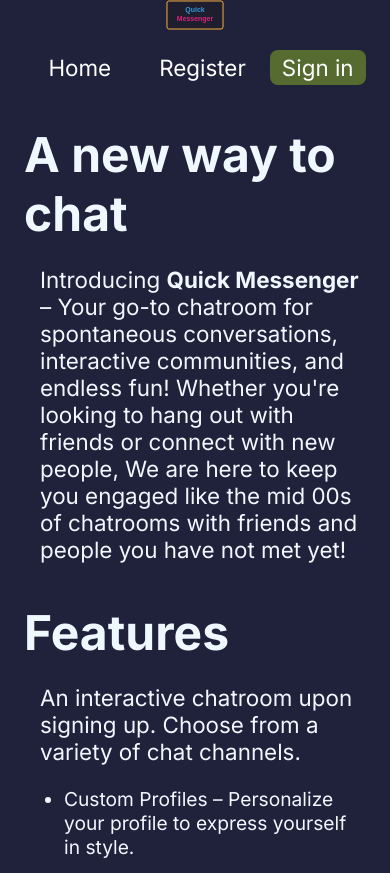
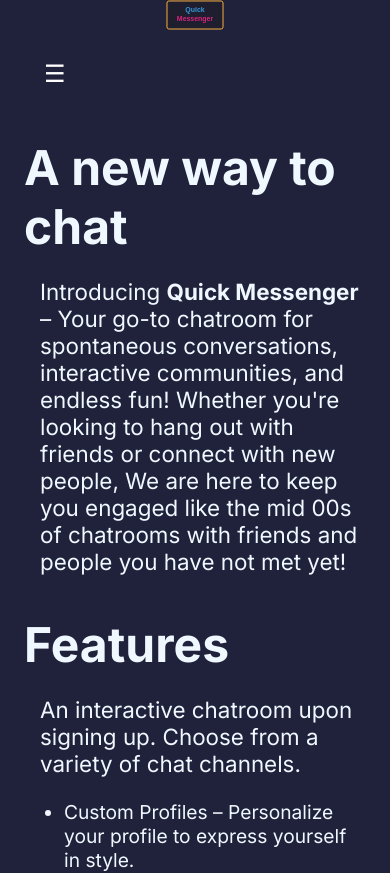
Before and after one commit to WesloTheWeb/QuickMessenger, a Next.js app: page / in a window 390 px wide. Shown: the top 873 px of the page. Built offline with nearby package versions, Linux system fonts and the light colour scheme; a web font is replaced by a local one.

Commit message:
mobile responsiveness work begin

```diff
--- a/src/components/Header/Header.module.scss
+++ b/src/components/Header/Header.module.scss
@@ -42,6 +42,11 @@
 .navigationContainer {
     font-size: 1.4rem;
 
+    @media #{ $mq-smallScreen } {
+        display: none;
+    }
+
+
     button {
         display: inline-block;
         background-color: darkolivegreen;
@@ -53,3 +58,40 @@
         font-family: inherit;
     }
 }
+
+.hamburgerButton {
+    display: none;
+    font-size: 1.5rem;
+    background: none;
+    border: none;
+    color: #fff;
+    cursor: pointer;
+
+    @media #{$mq-smallScreen} {
+      display: block;
+    }
+  }
+
+  .mobileNav {
+    position: fixed;
+    top: 0;
+    right: 0;
+    bottom: 0;
+    width: 250px;
+    background-color: #333;
+    padding: 1rem;
+    display: flex;
+    flex-direction: column;
+    z-index: 1000;
+
+    a, button {
+      color: #fff;
+      text-decoration: none;
+      padding: 0.5rem 0;
+      font-size: 1.2rem;
+
+      &:hover {
+        color: blanchedalmond;
+      }
+    }
+  }
--- a/src/components/Header/Header.tsx
+++ b/src/components/Header/Header.tsx
@@ -1,9 +1,12 @@
 import Image from 'next/image';
+import Link from 'next/link';
 import NavigationBar from "./NavigationBar/NavigationBar";
+import MobileNavigationBar from './NavigationBar/Mobile/MobileNavigationBar';
+import { NavigationItem } from '@/interfaces/NavigationInterface';
 import classes from "./Header.module.scss";
-import Link from 'next/link';
+import MobileNavigationWrapper from './NavigationBar/Mobile/MobileNavigationWrapper';
 
-const { headerContainer, logoContainer, logoLink } = classes;
+const { headerContainer, logoLink } = classes;
 
 const Header = () => {
 
@@ -31,6 +34,8 @@ const Header = () => {
       </Link>
 
       <NavigationBar navigation={navigationLinks} />
+      <MobileNavigationWrapper navigation={navigationLinks} />
+      {/* <MobileNavigationBar navigation={navigationLinks} /> */}
     </section>
   );
 };
--- /dev/null
+++ b/src/components/Header/NavigationBar/Mobile/MobileNavigationBar.tsx
@@ -0,0 +1,57 @@
+'use client';
+
+import { useState } from 'react';
+import Link from 'next/link';
+import Overlay from "@/components/Modals/Overlay";
+import { NavigationItem } from '@/interfaces/NavigationInterface';
+import classes from '../../Header.module.scss';
+
+const { hamburgerButton, mobileNav } = classes;
+
+interface MobileNavigationBarProps {
+    navigation: NavigationItem[];
+    isLoggedIn: boolean;
+    onLogout: () => void;
+    onLoginClick: () => void;
+}
+
+const MobileNavigationBar = ({
+    navigation,
+    isLoggedIn,
+    onLogout,
+    onLoginClick
+}: MobileNavigationBarProps) => {
+    const [isOpen, setIsOpen] = useState(false);
+
+    const toggleMenu = () => setIsOpen(!isOpen);
+
+    return (
+        <>
+            <button onClick={toggleMenu} className={hamburgerButton}>
+                ☰
+            </button>
+            {isOpen && (
+                <>
+                    <Overlay onClick={toggleMenu} />
+                    <nav className={mobileNav}>
+                        {navigation.map((link, index) => (
+                            <Link key={index} href={link.path} onClick={toggleMenu}>
+                                {link.text}
+                            </Link>
+                        ))}
+                        {isLoggedIn ? (
+                            <>
+                                <Link href="/dashboard" onClick={toggleMenu}>Dashboard</Link>
+                                <button onClick={() => { onLogout(); toggleMenu(); }}>Logout</button>
+                            </>
+                        ) : (
+                            <button onClick={() => { onLoginClick(); toggleMenu(); }}>Sign in</button>
+                        )}
+                    </nav>
+                </>
+            )}
+        </>
+    );
+};
+
+export default MobileNavigationBar;
--- /dev/null
+++ b/src/components/Header/NavigationBar/Mobile/MobileNavigationWrapper.tsx
@@ -0,0 +1,57 @@
+'use client';
+
+import { useState, useEffect } from 'react';
+import { useRouter } from 'next/navigation';
+import MobileNavigationBar from './MobileNavigationBar';
+import { NavigationItem } from '@/interfaces/NavigationInterface';
+
+interface MobileNavigationWrapperProps {
+  navigation: NavigationItem[];
+}
+
+const MobileNavigationWrapper = ({ navigation }: MobileNavigationWrapperProps) => {
+  const [isLoggedIn, setIsLoggedIn] = useState(false);
+  const router = useRouter();
+
+  useEffect(() => {
+    const checkLoginStatus = () => {
+      const isTokenPresent = document.cookie.includes('token=');
+      setIsLoggedIn(isTokenPresent);
+    };
+
+    checkLoginStatus();
+    window.addEventListener('login', checkLoginStatus);
+    window.addEventListener('logout', checkLoginStatus);
+
+    return () => {
+      window.removeEventListener('login', checkLoginStatus);
+      window.removeEventListener('logout', checkLoginStatus);
+    };
+  }, []);
+
+  const handleLogout = async () => {
+    const response = await fetch('/api/logout', { method: 'POST' });
+    if (response.ok) {
+      document.cookie = 'token=; expires=Thu, 01 Jan 1970 00:00:00 UTC; path=/;';
+      setIsLoggedIn(false);
+      router.push('/');
+    }
+  };
+
+  const handleLoginClick = () => {
+    // Implement login logic or open login modal
+    // For now, let's just redirect to a login page
+    router.push('/login');
+  };
+
+  return (
+    <MobileNavigationBar
+      navigation={navigation}
+      isLoggedIn={isLoggedIn}
+      onLogout={handleLogout}
+      onLoginClick={handleLoginClick}
+    />
+  );
+};
+
+export default MobileNavigationWrapper;
--- a/src/components/Modals/Overlay.tsx
+++ b/src/components/Modals/Overlay.tsx
@@ -3,6 +3,7 @@ import classes from './Overlay.module.scss';
 interface OverlayProps {
     children: React.ReactNode;
     onClose: () => void;
+    onClick?: () => void;
 }
 
 const Overlay = ({ children, onClose }: OverlayProps) => {
--- /dev/null
+++ b/src/interfaces/NavigationInterface.ts
@@ -0,0 +1,4 @@
+export interface NavigationItem {
+    text: string;
+    path: string;
+}
```
Also changed, not shown: src/components/Header/NavigationBar/NavigationBar.tsx (+2 -11 lines).
